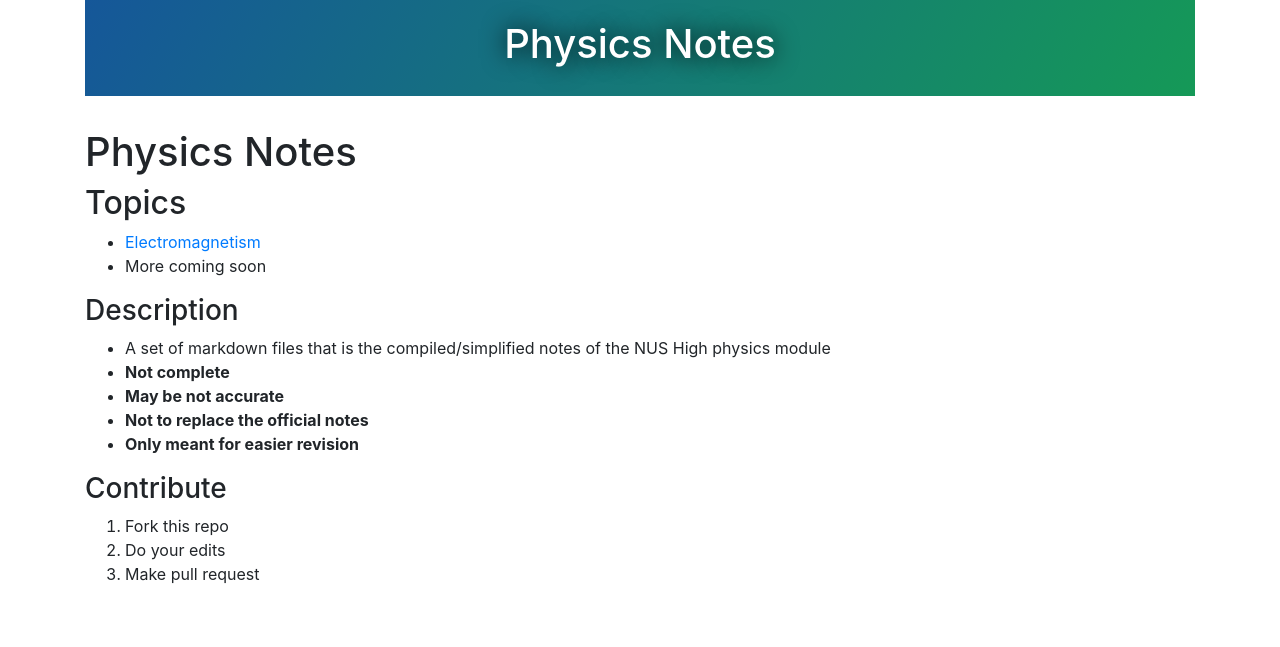
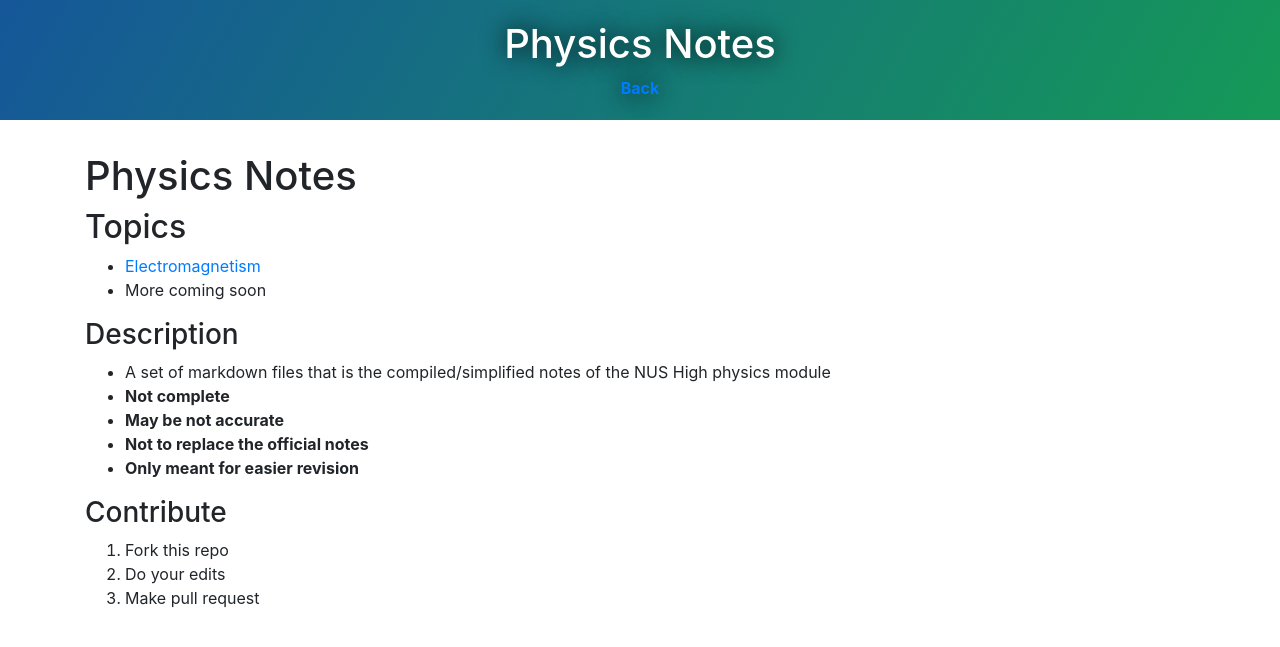
Before and after one commit to octo-kumo/physics-notes, a Jekyll site: the page built from README.md, in a window 1280 px wide. Shown: the top 647 px of the page. Built offline with Jekyll 4.4.1, drawn with Linux system fonts in a browser that asks for light colours; our own code applies the rules of GitHub Pages for plain Markdown files.

Commit message:
Update default.html

```diff
--- a/_layouts/default.html
+++ b/_layouts/default.html
@@ -81,13 +81,14 @@ layout: compress
 <body>
 {%- endif -%}
 
+<div class="jumbotron jumbotron-fluid header header-page">
+    <div class="container">
+        <h1>{{ page.title }}</h1>
+        <h2>{{ page.description }}</h2>
+        <a href="../">Back</a>
+    </div>
+</div>
   <div class="container">
-      <div class="jumbotron jumbotron-fluid header header-page">
-          <div class="container">
-              <h1>{{ page.title }}</h1>
-              <h2>{{ page.description }}</h2>
-          </div>
-      </div>
       {{ content }}
   </div>
 
```
